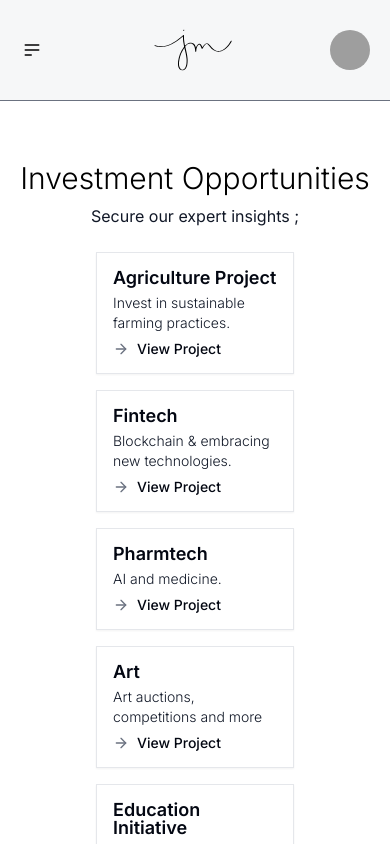
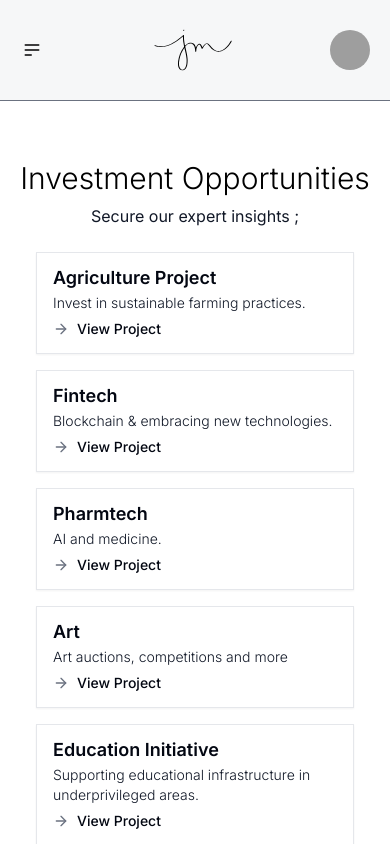
Before and after one commit to Okware-L/jm, a Next.js app: page /Invest in a window 390 px wide. Shown: the top 844 px of the page. Built offline with nearby package versions, Linux system fonts and the light colour scheme; grey boxes are pictures that could not be loaded.

Commit message:
investments isted

```diff
--- a/app/Invest/page.jsx
+++ b/app/Invest/page.jsx
@@ -11,7 +11,7 @@ export default function Component() {
           <h1 className="text-3xl font-light text-center text-black">Investment Opportunities</h1>
           <p className="text-gray-900 text-center">Secure our expert insights ;</p>
         </div>
-        <div className="grid gap-4 md:gap-6 px-20 pb-20">
+        <div className="grid gap-4 md:gap-6 lg:px-20 px-5 pb-20">
           <Card>
             <CardContent className="p-4 grid gap-2">
               <div className="flex flex-col gap-1.5">
```
